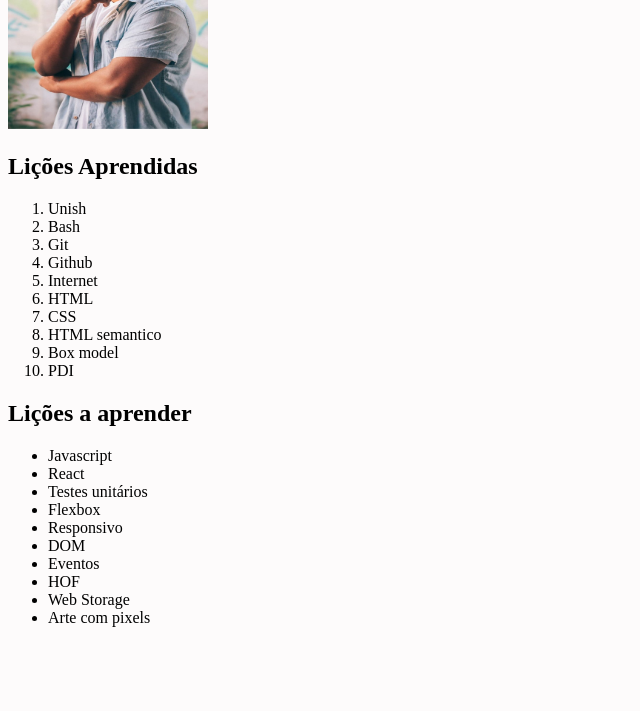
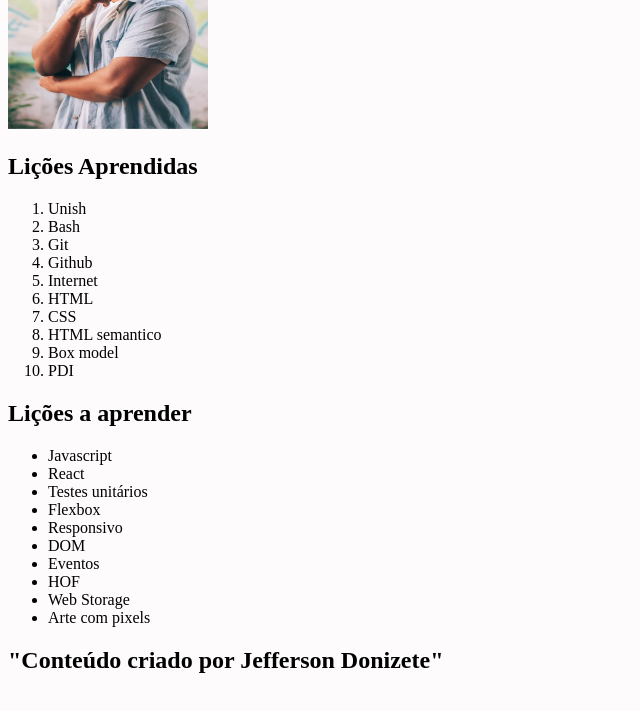
Before and after one commit to JeffDoni/lessons-leanerd, a website: page index.html in a window 1280 px wide. Shown: the part 79-790 px from the top of the page, without its empty margins (0-640 px from the left). Drawn offline with Linux system fonts and the light colour scheme.

Commit message:
Enviando requisito 6

```diff
--- a/index.html
+++ b/index.html
@@ -48,11 +48,15 @@
         <li>HOF</li>
         <li>Web Storage</li>
         <li>Arte com pixels</li>
+    </ul>
 
-
-    </ul>
 </section>
 
 </article>
+
+
+<footer id="rodape">
+    <h2>"Conteúdo criado por Jefferson Donizete"</h2>
+</footer>
 </body>
 </html>
```
